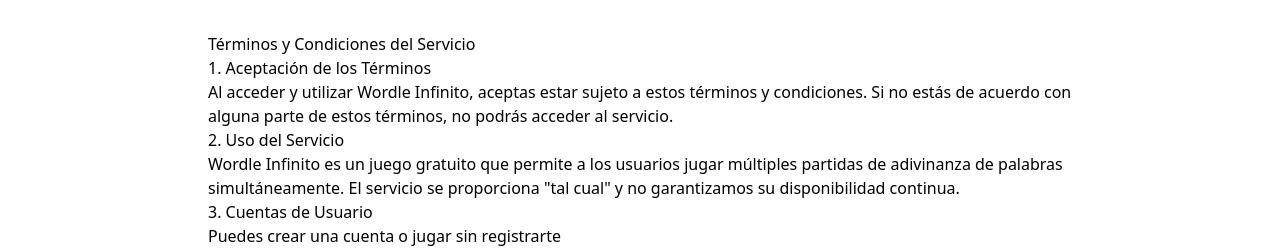
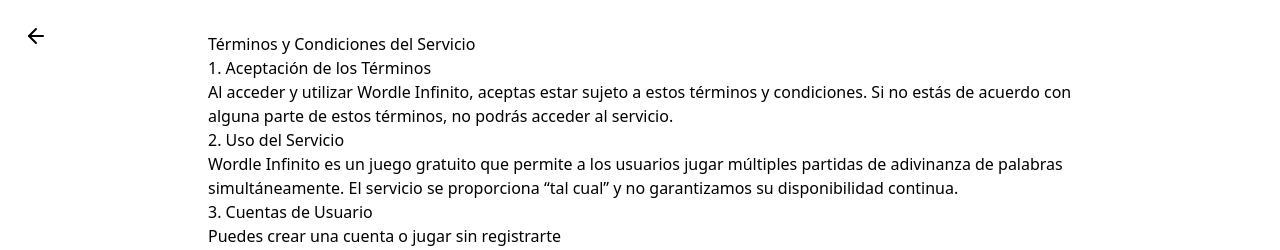
Before and after one commit to PolCarva/wordle-infinito, a Next.js app: page /terms in a window 1280 px wide. Shown: the top 250 px of the page. Built offline with nearby package versions, Linux system fonts and the light colour scheme.

Commit message:
Refactor pages and components with minor improvements and UI enhancements

```diff
--- a/app/auth/callback/page.tsx
+++ b/app/auth/callback/page.tsx
@@ -1,10 +1,10 @@
 'use client';
 
-import { useEffect } from 'react';
+import { useEffect, Suspense } from 'react';
 import { useRouter, useSearchParams } from 'next/navigation';
 import { useAuth } from '@/app/context/AuthContext';
 
-export default function AuthCallback() {
+function AuthCallbackContent() {
     const router = useRouter();
     const searchParams = useSearchParams();
     const { login } = useAuth();
@@ -25,3 +25,15 @@ export default function AuthCallback() {
         </div>
     );
 }
+
+export default function AuthCallback() {
+    return (
+        <Suspense fallback={
+            <div className="min-h-screen flex items-center justify-center">
+                <div className="animate-spin rounded-full h-12 w-12 border-b-2 border-primary"></div>
+            </div>
+        }>
+            <AuthCallbackContent />
+        </Suspense>
+    );
+}
--- a/app/components/Auth/AuthForm.tsx
+++ b/app/components/Auth/AuthForm.tsx
@@ -6,6 +6,14 @@ import { useAuth } from '@/app/context/AuthContext';
 import { api } from '@/app/services/api';
 import { FcGoogle } from 'react-icons/fc';
 import Link from 'next/link';
+
+interface ApiError {
+    response?: {
+        data?: {
+            message?: string;
+        };
+    };
+}
 
 const AuthForm = () => {
     const [isLogin, setIsLogin] = useState(true);
@@ -33,8 +41,11 @@ const AuthForm = () => {
             login(data);
             router.push('/');
             router.refresh();
-        } catch (error: any) {
-            setError(error.response?.data?.message || 'Algo salió mal');
+        } catch (error: unknown) {
+            const errorMessage = error && typeof error === 'object' && 'response' in error
+                ? ((error as ApiError).response?.data?.message || 'Algo salió mal')
+                : 'Algo salió mal';
+            setError(errorMessage);
         } finally {
             setLoading(false);
         }
--- a/app/components/game/Keyboard.tsx
+++ b/app/components/game/Keyboard.tsx
@@ -141,7 +141,6 @@ export function Keyboard({ onKeyPress, gameState }: KeyboardProps) {
       {rows.map((row, i) => (
         <div key={i} className="flex justify-center gap-1 my-1">
           {row.map((key) => {
-            const state = getLetterStateInBoard(key, 0);
             const style = getGradientBackground(key.toUpperCase());
             return (
               <Button
--- a/app/components/ui/HomeContent.tsx
+++ b/app/components/ui/HomeContent.tsx
@@ -1,10 +1,6 @@
 "use client";
 
-import { useAuth } from '@/app/context/AuthContext';
-import Link from 'next/link';
-
 export function HomeContent() {
-  const { user, logout } = useAuth();
 
   return (
     <article className="max-w-4xl mx-auto px-4 py-8 prose dark:prose-invert prose-sm">
--- a/app/game.tsx
+++ b/app/game.tsx
@@ -3,7 +3,6 @@
 import { useState, useEffect, useCallback } from "react";
 import { Button } from "@/app/components/ui/button";
 import { ACCEPTED_WORDS } from "./dictionaries/accepted/accepted-words";
-import { ACCEPTED_WORDS_2 } from "@/app/dictionaries/accepted/accepted-words-2";
 import Confetti from "react-confetti-boom";
 import { GameBoard } from "./components/game/GameBoard";
 import { Keyboard } from "./components/game/Keyboard";
@@ -188,6 +187,7 @@ export default function Game({ customWords }: GameProps) {
     handleKeyDown({ key } as KeyboardEvent);
   };
 
+
   if (!started) {
     return (
       <div className="flex w-full min-h-svh justify-center flex-col items-center gap-4 p-4">
--- a/app/layout.tsx
+++ b/app/layout.tsx
@@ -1,8 +1,8 @@
 import localFont from "next/font/local";
 import "./globals.css";
-import { metadata } from "./metadata";
 import { GoogleAnalytics } from '@next/third-parties/google'
 import { JsonLd } from "./components/seo/JsonLd";
+import type { Metadata } from 'next'
 
 const geistSans = localFont({
   src: "./fonts/GeistVF.woff",
@@ -11,7 +11,11 @@ const geistSans = localFont({
   display: 'swap',
 });
 
-export { metadata };
+export const metadata: Metadata = {
+  title: 'Wordle Infinito',
+  description: 'Juega múltiples partidas de Wordle simultáneamente',
+  metadataBase: new URL('https://wordleinfinito.com'),
+}
 
 export const viewport = {
   width: 'device-width',
--- a/app/privacy/page.tsx
+++ b/app/privacy/page.tsx
@@ -1,5 +1,19 @@
+'use client';
+
+import { useRouter } from 'next/navigation';
+import { ArrowLeft } from 'lucide-react';
+
 export default function PrivacyPage() {
+  const router = useRouter();
+
   return (
+    <div className="relative">
+      <button
+        onClick={() => router.back()}
+        className="fixed top-4 left-4 p-2 hover:bg-gray-100 dark:hover:bg-gray-800 rounded-full"
+      >
+        <ArrowLeft className="h-6 w-6" />
+      </button>
       <article className="max-w-4xl mx-auto px-4 py-8 prose dark:prose-invert">
         <h1>Política de Privacidad</h1>
 
@@ -66,5 +80,6 @@ export default function PrivacyPage() {
           </p>
         </section>
       </article>
+    </div>
   );
 }
--- a/app/terms/page.tsx
+++ b/app/terms/page.tsx
@@ -1,5 +1,19 @@
+'use client';
+
+import { useRouter } from 'next/navigation';
+import { ArrowLeft } from 'lucide-react';
+
 export default function TermsPage() {
+  const router = useRouter();
+
   return (
+    <div className="relative">
+      <button
+        onClick={() => router.back()}
+        className="fixed top-4 left-4 p-2 hover:bg-gray-100 dark:hover:bg-gray-800 rounded-full"
+      >
+        <ArrowLeft className="h-6 w-6" />
+      </button>
       <article className="max-w-4xl mx-auto px-4 py-8 prose dark:prose-invert">
         <h1>Términos y Condiciones del Servicio</h1>
 
@@ -15,7 +29,7 @@ export default function TermsPage() {
           <h2>2. Uso del Servicio</h2>
           <p>
             Wordle Infinito es un juego gratuito que permite a los usuarios jugar múltiples partidas
-          de adivinanza de palabras simultáneamente. El servicio se proporciona "tal cual" y no
+            de adivinanza de palabras simultáneamente. El servicio se proporciona &ldquo;tal cual&rdquo; y no
             garantizamos su disponibilidad continua.
           </p>
         </section>
@@ -53,5 +67,6 @@ export default function TermsPage() {
           </p>
         </section>
       </article>
+    </div>
   );
 }
```
Lines whose indentation alone changed are shown as unchanged.
